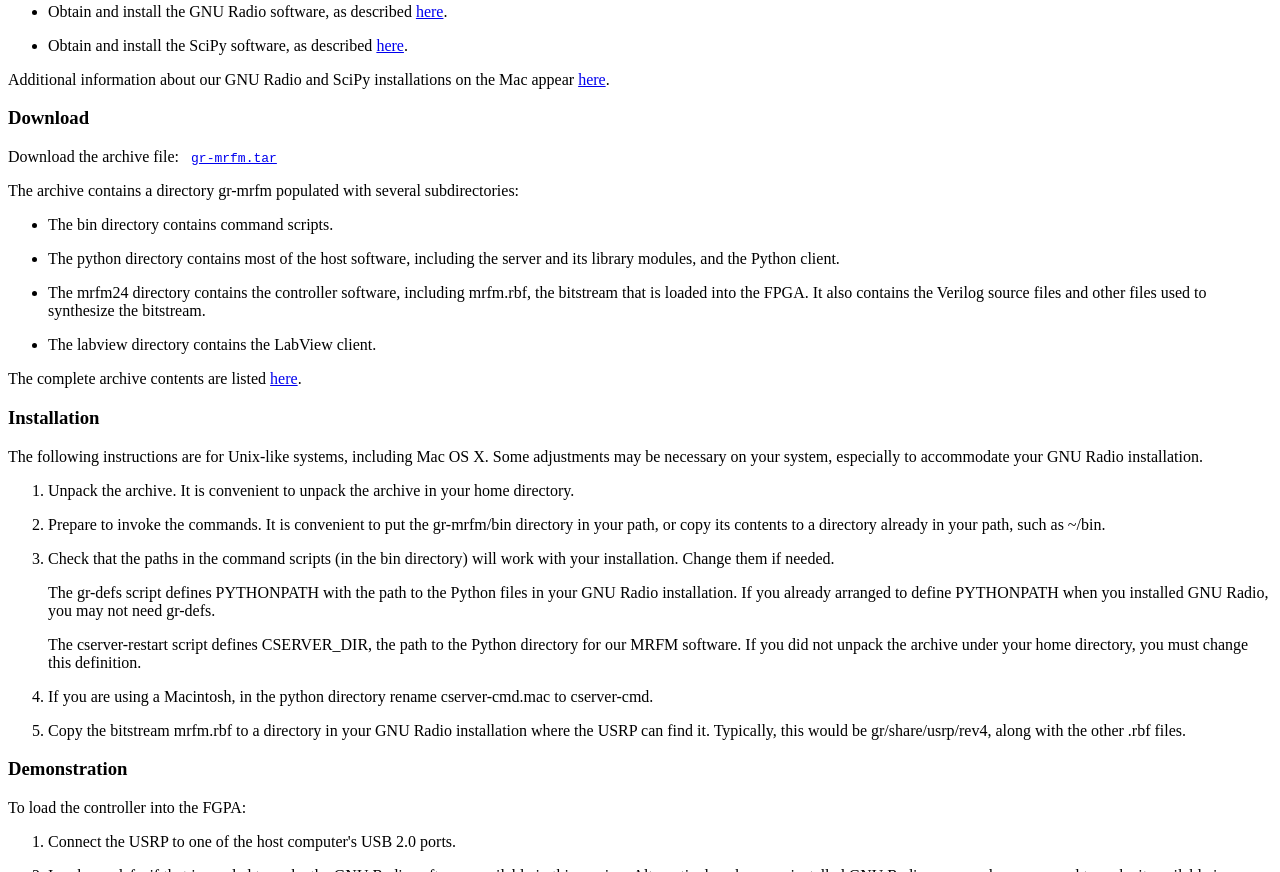
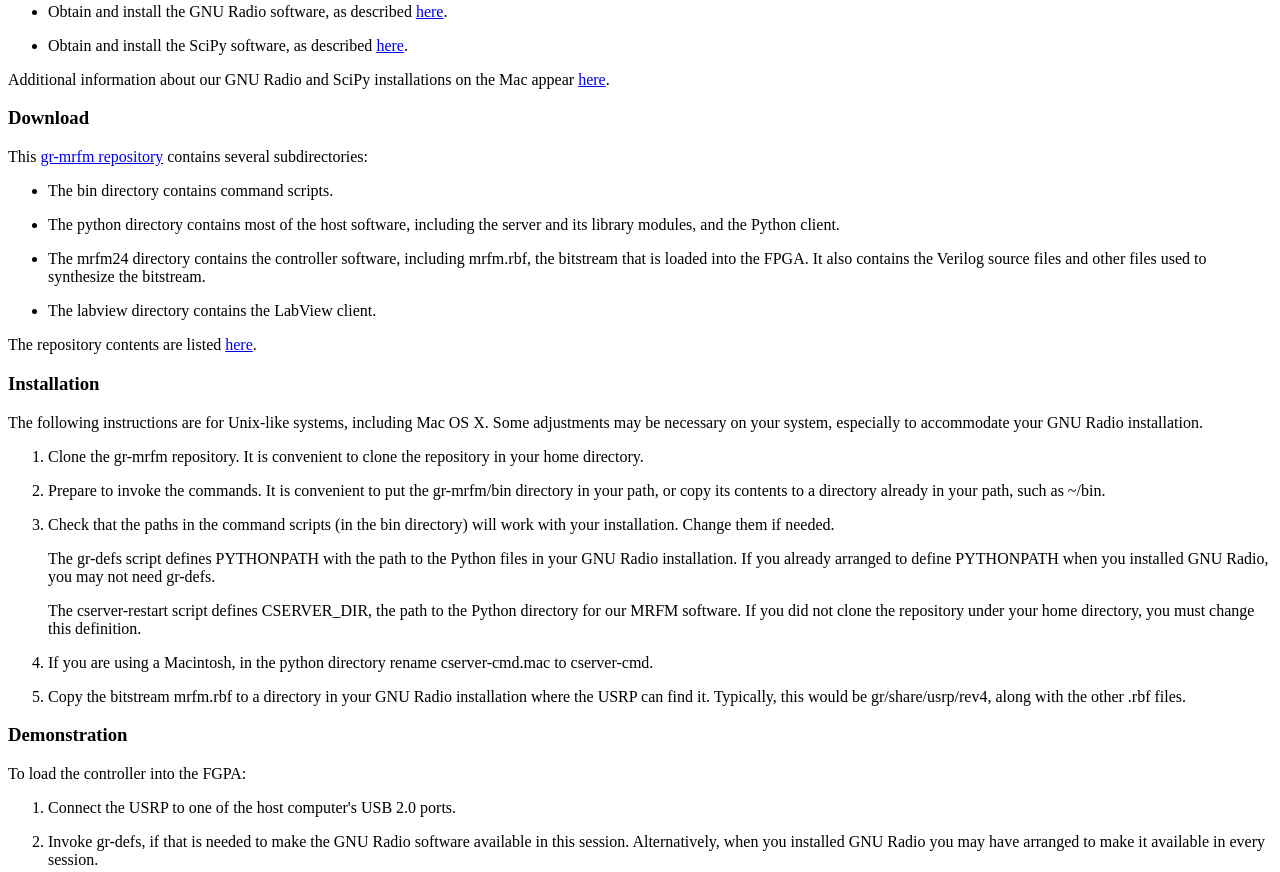
Before and after one commit to jon-jacky/gr-mrfm, a plain HTML site: page www/index.html in a window 1280 px wide. Shown: the part 2149-3021 px from the top of the page. Drawn offline with Linux system fonts and the light colour scheme.

Commit message:
www/index: add links to verilog-prog.html and the repository revise instructions to use repository instead of archive file

```diff
--- a/www/index.html
+++ b/www/index.html
@@ -151,7 +151,8 @@ port should work.
 
 <p>
 The controller itself (the mulitplexor and digital filter) executes on
-the FPGA in the USRP.  It is written in the Verilog hardware
+the FPGA in the USRP.  It is written in the
+<a href="verilog-prog.html">Verilog</a> hardware
 description language (HDL).  The several Verilog source files are
 compiled or <em>synthesized</em> into a single binary file called a
 <em>bitstream</em> which is stored on the host computer and loaded
@@ -252,13 +253,8 @@ appear
 <h3><a name="download">Download</h3>
 
 <p>
-Download the archive file: &nbsp;
-<a href="http://staff.washington.edu/jon/gr-mrfm/gr-mrfm.tar">
-<tt>gr-mrfm.tar</tt></a>  &nbsp;
-
-<p>
-The archive contains a directory gr-mrfm populated with
-several subdirectories:
+This <a href="https://github.com/jon-jacky/gr-mrfm/">gr-mrfm repository</a>
+contains several subdirectories:
 
 <ul>
 <li>
@@ -284,8 +280,7 @@ The labview directory contains the LabView client.
 </ul>
 
 <p>
-The complete archive contents are listed <a
-href="gr-mrfm-manifest.txt">here</a>.
+The repository contents are listed <a href="gr-mrfm-manifest.txt">here</a>.
 
 <h3><a name="install">Installation</h3>
 
@@ -297,8 +292,8 @@ accommodate your GNU Radio installation.
 <ol>
 <li>
 <p>
-Unpack the archive.  It is convenient to unpack the archive in your
-home directory.
+Clone the gr-mrfm repository.  It is convenient to clone the
+repository in your home directory.
 </li>
 <li>
 <p>
@@ -319,7 +314,7 @@ gr-defs.
 
 <p>
 The cserver-restart script defines CSERVER_DIR, the path to the Python
-directory for our MRFM software.  If you did not unpack the archive
+directory for our MRFM software.  If you did not clone the repository
 under your home directory, you must change this definition.
 </li>
 <li>
```
